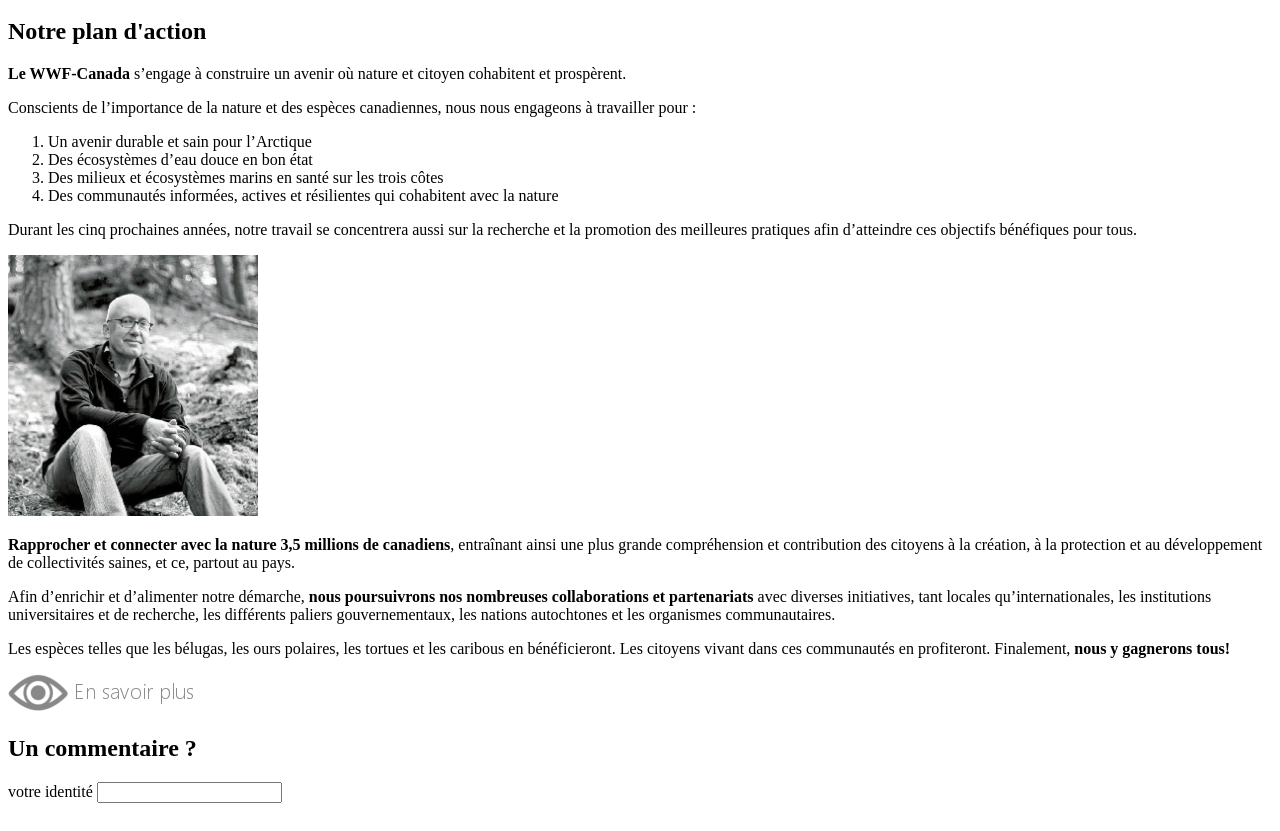
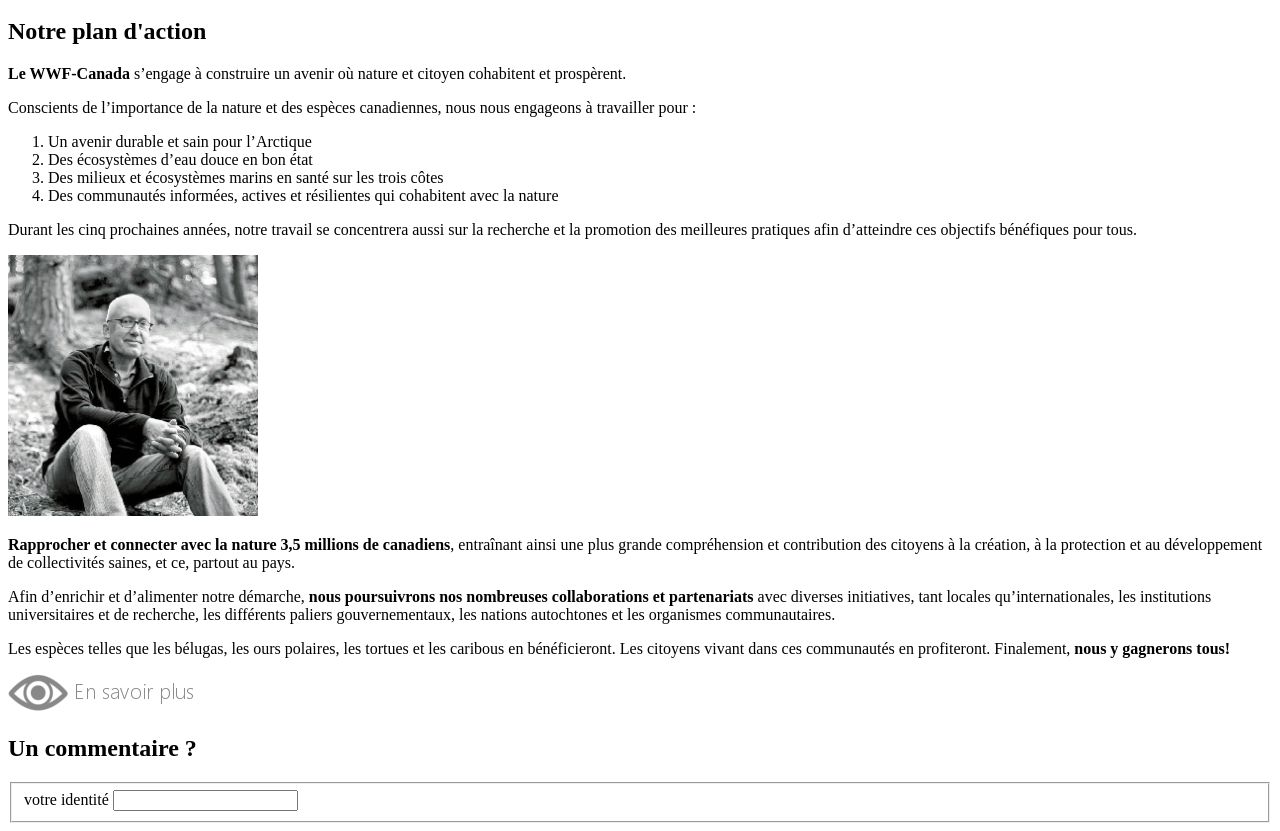
Before and after one commit to nbena69/wwf_testcss, a plain HTML site: page index.html in a window 1280 px wide. Shown: the part 210-1041 px from the top of the page. Drawn offline with Linux system fonts and the light colour scheme.

Commit message:
Content en cours

```diff
--- a/index.html
+++ b/index.html
@@ -57,7 +57,15 @@
     </p>
     <h2>Un commentaire ?
     </h2>
-    <form action="#" method="post">votre identité <input type="text" name="" id=""></form>
+    <form action="#" method="post">
+        <fieldset class="infos">
+            <label for="nomPrenom">
+                votre identité <input type="text" name="nomPrenom" id="nomPrenom" required></label>
+        </fieldset>
+    </form>
 </section>
+
+
+
 </body>
 </html>
```
